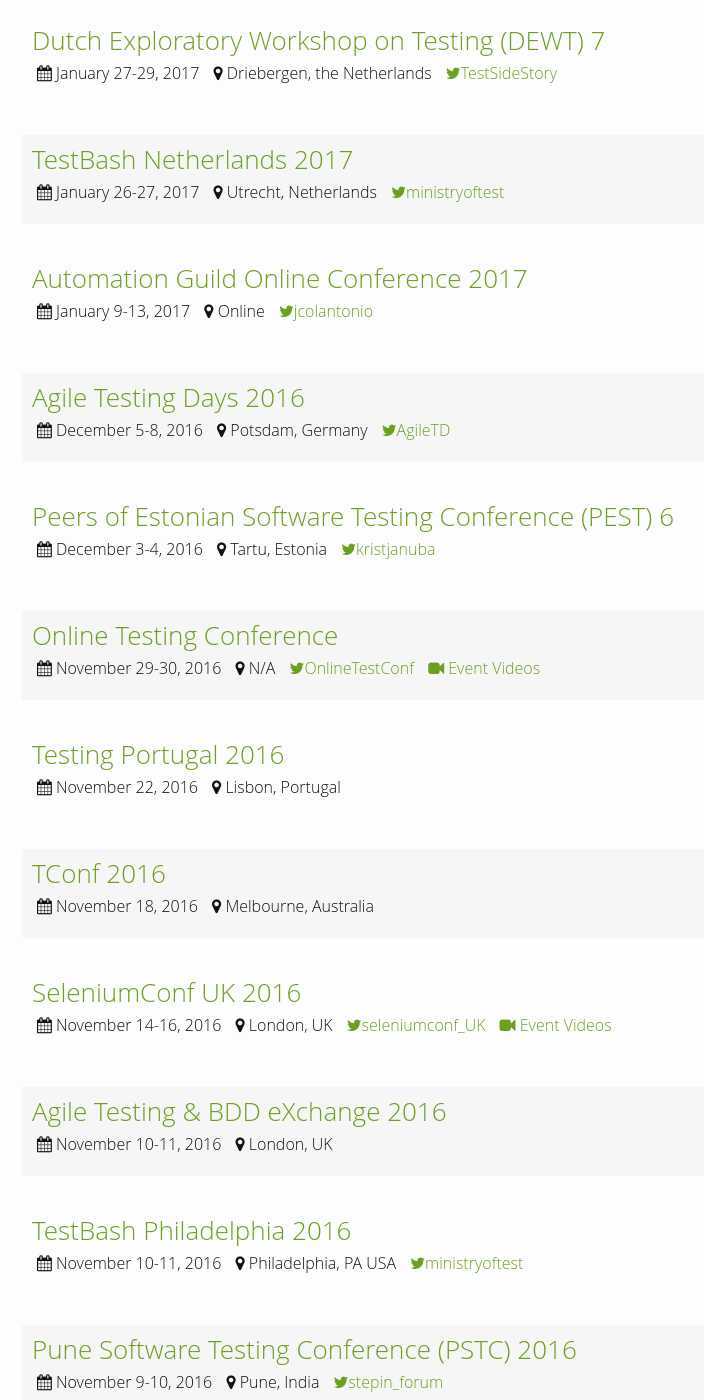
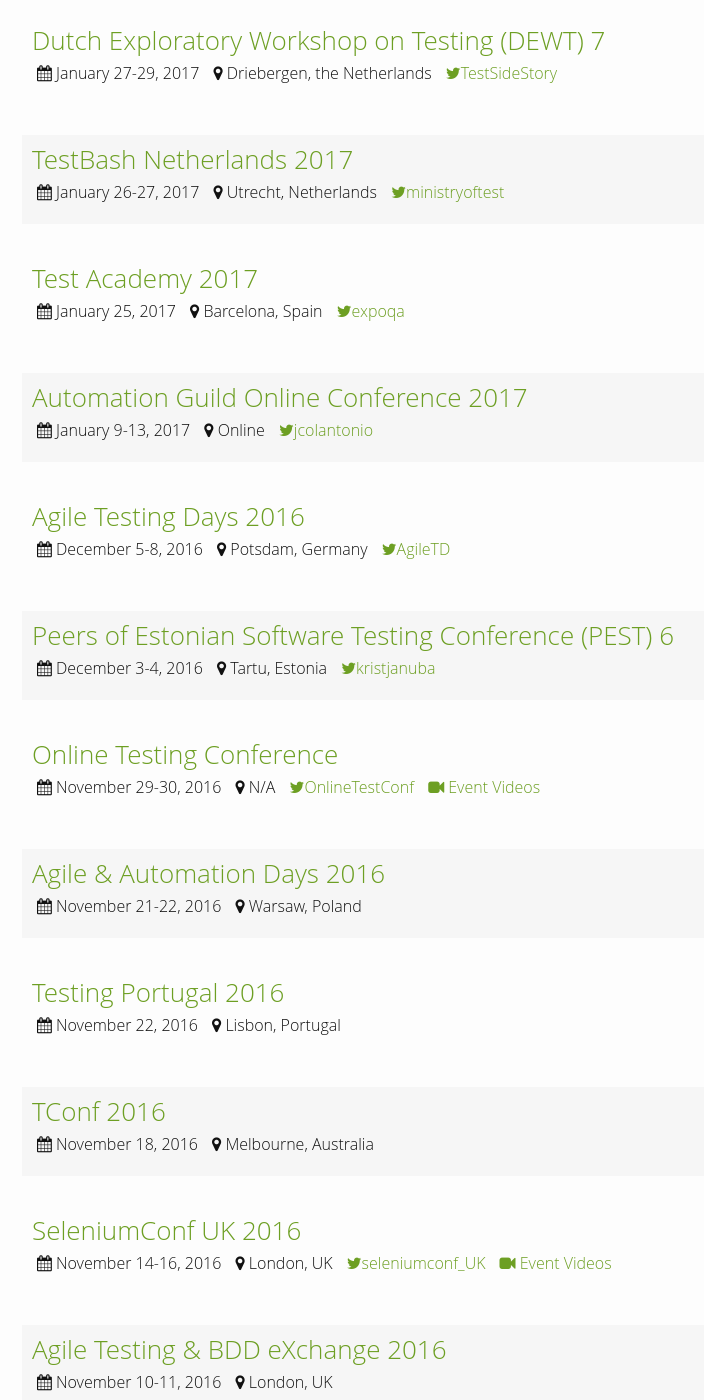
Before and after one commit to TestingConferences/testingconferences.github.io, a Jekyll site: the page built from past.html, in a window 1280 px wide and 1400 px high, scrolled down 901 px. Shown: the whole window, without its empty margins (248-952 px from the left). Built offline with Jekyll 4.4.1, drawn with Linux system fonts in a browser that asks for light colours.

Commit message:
A few past confs

```diff
--- a/_data/past.yml
+++ b/_data/past.yml
@@ -49,6 +49,12 @@
   url: http://www.ministryoftesting.com/training-events/testbash-netherlands-2017/
   twitter: ministryoftest
 
+- name: Test Academy 2017
+  location: Barcelona, Spain
+  dates: "January 25, 2017"
+  url: http://www.expoqa.com/testacademy/en.html
+  twitter: expoqa
+
 - name: Automation Guild Online Conference 2017
   location: Online
   dates: 'January 9-13, 2017'
@@ -75,6 +81,11 @@
   twitter: OnlineTestConf
   status: Registration is open
   video_url: https://www.youtube.com/playlist?list=PLg74w4qP0mfG6dxeLw8vrHQGu9Yt4gwp-
+
+- name: Agile & Automation Days 2016
+  location: Warsaw, Poland
+  dates: "November 21-22, 2016"
+  url: http://aadays.pl/
 
 - name: Testing Portugal 2016
   location: Lisbon, Portugal
```
